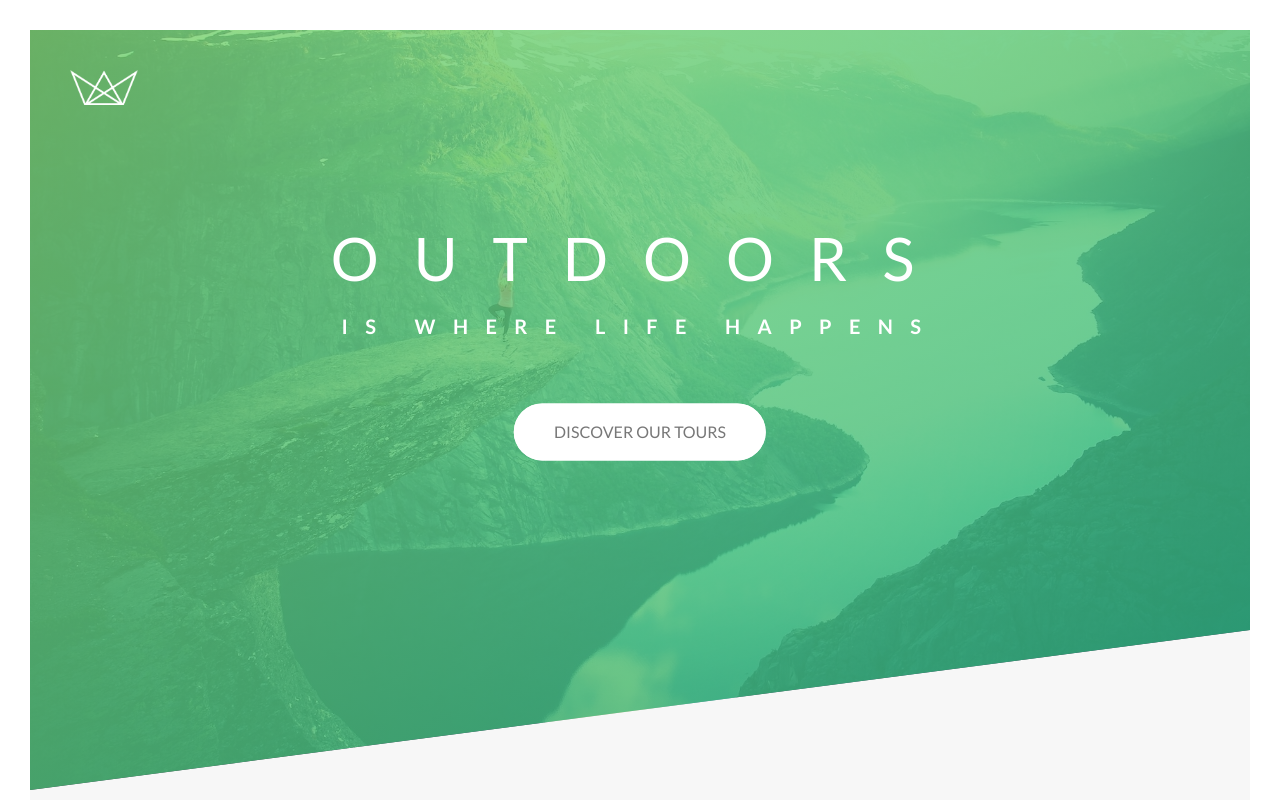
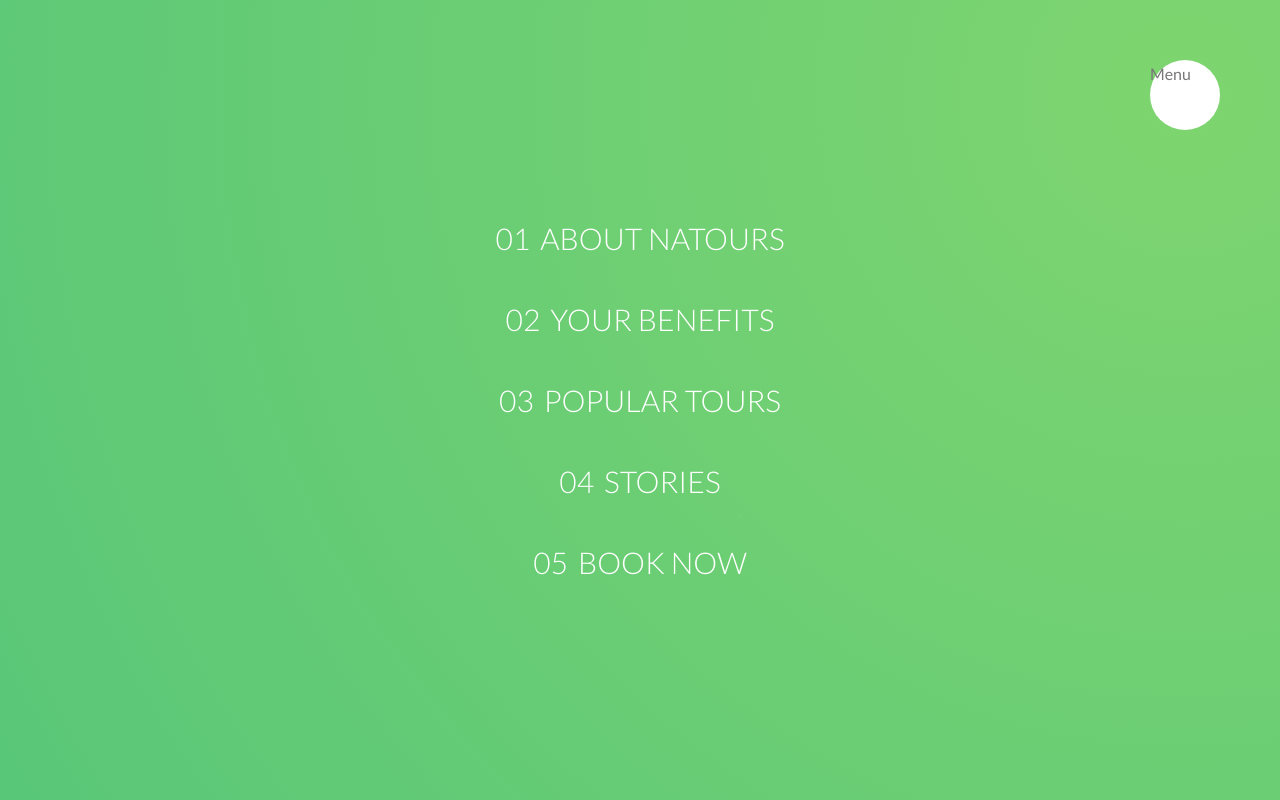
Before and after one commit to Justin-Singh125125/Natours, a website: page index.html in a window 1280 px wide. Shown: the top 800 px of the page. Drawn offline with Linux system fonts and the light colour scheme.

Commit message:
Building the Navigation - Part 1

```diff
--- a/index.html
+++ b/index.html
@@ -15,6 +15,22 @@
 </head>
 
 <body>
+
+    <div class="navigation">
+        <input type="checkbox" class="navigation__checkbox" id="navi-toggle">
+        <label for="navi-toggle" class="navigation__button">Menu</label>
+        <div class="navigation__background">&nbsp;</div>
+
+        <nav class="navigation__nav">
+            <ul class="navigation__list">
+                <li class="navigation__item"><a href="" class="navigation__link"><span>01</span>About Natours</a></li>
+                <li class="navigation__item"><a href="" class="navigation__link"><span>02</span>Your benefits</a></li>
+                <li class="navigation__item"><a href="" class="navigation__link"><span>03</span>Popular tours</a></li>
+                <li class="navigation__item"><a href="" class="navigation__link"><span>04</span>Stories</a></li>
+                <li class="navigation__item"><a href="" class="navigation__link"><span>05</span>Book now</a></li>
+            </ul>
+        </nav>
+    </div>
 
     <header class="header">
         <div class="header__logo-box">
--- /dev/null
+++ b/sass/layout/_navigation.scss
@@ -0,0 +1,76 @@
+.navigation{
+    &__checkbox{
+        display: none;
+
+    }
+    &__button{
+        background-color: $color-white;
+        height: 7rem;
+        width: 7rem;
+        border-radius: 50%;
+        position: fixed;
+        top: 6rem;
+        right: 6rem;
+        z-index: 2000;
+
+    }
+
+    &__background{
+        height: 6rem;
+        width: 6rem;
+        border-radius: 50%;
+        position:fixed;
+        top: 6.5rem;
+        right: 6.5rem;
+        background-image: radial-gradient($color-primary-light, $color-primary-dark);
+        z-index: 1000;
+        transform: scale(75);
+    }
+
+    &__nav{
+        height: 100vh;
+        width: 100%;
+        position: fixed;
+        top: 0;
+        right: 0;
+        z-index: 1500;
+
+    }
+    &__list{
+        position: absolute;
+        top: 50%;
+        left: 50%;
+        transform: translate(-50%, -50%);
+        list-style: none;
+        text-align: center;
+    }
+    &__item{
+        margin: 1rem;
+    }
+
+    &__link{
+        &:link,
+        &:visited{
+            display: inline-block;
+            font-size: 3rem;
+            font-weight: 300;
+            color: $color-white;
+            text-decoration: none;
+            text-transform: uppercase;
+            background-image: linear-gradient(120deg, transparent 0%, transparent 50%, $color-white 50%);
+            padding: 1rem 2rem;
+            background-size: 220%;
+            transition: all .4s;
+        }
+        span{
+            margin-right: 1rem;
+            display: inline-block;
+        }
+        &:hover, &:active{
+            background-position: 100%;
+            color: $color-primary;
+            transform: translateX(1rem);
+        }
+    }
+
+}
--- a/sass/main.scss
+++ b/sass/main.scss
@@ -11,6 +11,7 @@
 
 @import "./components/button";
 @import "./components/composition";
+@import "./components/card";
 @import "./components/story";
 @import "./components/bg-video";
 @import "./components/form";
@@ -18,7 +19,9 @@
 
 @import "./layout/header";
 @import "./layout/grid";
-@import "./components/card";
+@import "./layout/navigation";
+
+
 /*
 COLORS:
 
```
Also changed, not shown: css/style.css, 1 other file.
